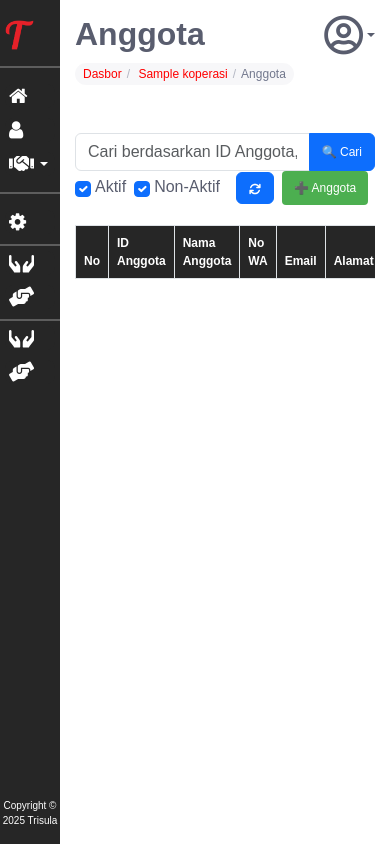
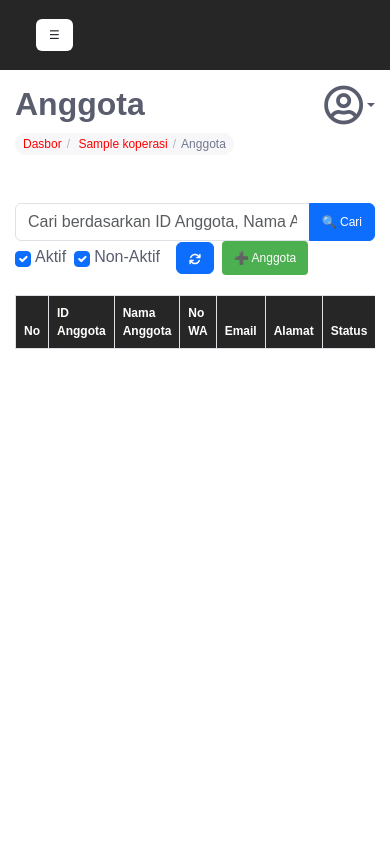
Before and after one commit to FauzanTrisuladana/Project-Trisula-PPW, a PHP site: page /Dasbor/Anggota/ in a window 390 px wide. Run offline with PHP 8.4, Linux system fonts and the light colour scheme; the visitor is signed in with stand-in values (Sample User, id 1); tables that the repository leaves empty or names only in its code hold one stand-in row (values such as "Sample post"); lists and menus that the app fills with data are empty.

Commit message:
fix: aside

```diff
--- a/Dasbor/aside.php
+++ b/Dasbor/aside.php
@@ -8,29 +8,37 @@ include_once 'sessionconfig.php';
 session_start();
 
 }?>
-<aside class="d-flex flex-column justify-content-between">
+<header class="d-flex justify-content-between align-items-center sticky-top d-md-none">
+    <button class="btn d-md-none m-3 bg-white" data-bs-toggle="offcanvas" data-bs-target="#mobileSidebar">
+        ☰
+    </button>
+</header>
+<aside class="d-none d-md-flex flex-column justify-content-between overflow-auto">
     <div>
         <a href="/Dasbor/">
-        <img alt="logo" class="logobesar" src="/assets/img/Trisula%20logo%20besar.png">
-        <img alt="logo" class="logokecil" src="/assets/img/Trisula%20Logo%20Kecil.png"></a>
+            <img alt="logo" class="logobesar" src="/assets/img/Trisula%20logo%20besar.png">
+        </a>
         <hr style="height: 2px;border: none;background: white;">
         <div class="v-navmenu">
             <p class="Navmenus">Main Menu</p>
             <a class="Menu" href="/Dasbor/">
                 <i class="fa fa-home icon-navbar"></i>
                 <p class="navpar">Dasbor</p>
-            </a><a class="Menu" href="/Dasbor/Anggota/"><i class="fa fa-user icon-navbar"></i>
+            </a>
+            <a class="Menu" href="/Dasbor/Anggota/">
+                <i class="fa fa-user icon-navbar"></i>
                 <p class="navpar">Anggota</p>
             </a>
             <?php if ($_SESSION['role']!='N'): ?>
-            <div class="dropdown"><a class="Menu dropdown-toggle" data-bs-toggle="dropdown"><i class="fas fa-handshake icon-navbar"></i>
+                <a class="Menu accordion-button d-flex align-items-center collapsed" type="button" data-bs-toggle="collapse" data-bs-target="#transaksiMenu">
+                    <i class="fas fa-handshake icon-navbar"></i>
                     <p class="navpar">Transaksi</p>
                 </a>
-                <div class="dropdown-menu position-absolute">
-                    <a class="dropdown-item" href="/Dasbor/Transaksi/Simpanan/">Simpanan</a>
-                    <a class="dropdown-item" href="/Dasbor/Transaksi/Pinjaman/">Pinjaman</a>
-                    <a class="dropdown-item" href="/Dasbor/Transaksi/Pelunasan/">Pelunasan</a></div>
-            </div>
+                <div class="accordion-body collapse" id="transaksiMenu">
+                    <a class="Menu" href="/Dasbor/Transaksi/Simpanan/">Simpanan</a>
+                    <a class="Menu" href="/Dasbor/Transaksi/Pinjaman/">Pinjaman</a>
+                    <a class="Menu" href="/Dasbor/Transaksi/Pelunasan/">Pelunasan</a>
+                </div>
             <?php endif?>
         </div>
         <hr style="height: 2px;border: none;background: white;">
@@ -63,3 +71,64 @@ session_start();
         <p class="text-white mb-0" style="font-size: 10px;">Copyright © 2025 Trisula</p>
     </div>
 </aside>
+
+<div class="d-md-none offcanvas offcanvas-start" tabindex="-1" id="mobileSidebar" style="width: 180px; background: #262626;">
+    <aside class="d-flex flex-column justify-content-between overflow-auto offcanvas-body">
+        <div>
+            <a href="/Dasbor/">
+                <img alt="logo" class="logobesar" src="/assets/img/Trisula%20logo%20besar.png">
+            </a>
+            <hr style="height: 2px;border: none;background: white;">
+            <div class="v-navmenu">
+                <p class="Navmenus">Main Menu</p>
+                <a class="Menu" href="/Dasbor/">
+                    <i class="fa fa-home icon-navbar"></i>
+                    <p class="navpar">Dasbor</p>
+                </a>
+                <a class="Menu" href="/Dasbor/Anggota/">
+                    <i class="fa fa-user icon-navbar"></i>
+                    <p class="navpar">Anggota</p>
+                </a>
+                <?php if ($_SESSION['role']!='N'): ?>
+                    <a class="Menu accordion-button d-flex align-items-center collapsed" type="button" data-bs-toggle="collapse" data-bs-target="#transaksiMenu">
+                        <i class="fas fa-handshake icon-navbar"></i>
+                        <p class="navpar">Transaksi</p>
+                    </a>
+                    <div class="accordion-body collapse" id="transaksiMenu">
+                        <a class="Menu" href="/Dasbor/Transaksi/Simpanan/">Simpanan</a>
+                        <a class="Menu" href="/Dasbor/Transaksi/Pinjaman/">Pinjaman</a>
+                        <a class="Menu" href="/Dasbor/Transaksi/Pelunasan/">Pelunasan</a>
+                    </div>
+                <?php endif?>
+            </div>
+            <hr style="height: 2px;border: none;background: white;">
+            <div class="v-navmenu">
+                <p class="Navmenus">Setup</p>
+                <a class="Menu" href="/Dasbor/Setup/"><i class="fa fa-gear icon-navbar"></i>
+                    <p class="navpar">Setup Koperasi</p>
+                </a>
+            </div>
+            <hr style="height: 2px;border: none;background: white;margin-top: 5px;margin-bottom: 5px;">
+            <div class="v-navmenu">
+                <p class="Navmenus">Ringkasan</p>
+                <a class="Menu" href="/Dasbor/Ringkasan/Simpanan/"><i class="fas fa-hands icon-navbar"></i>
+                    <p class="navpar">Simpanan</p>
+                </a><a class="Menu" href="/Dasbor/Ringkasan/Pinjaman/"><i class="fas fa-hands-helping icon-navbar"></i>
+                    <p class="navpar">Pinjaman</p>
+                </a>
+            </div>
+            <hr style="height: 2px;border: none;background: white;margin-top: 5px;margin-bottom: 5px;">
+            <div class="v-navmenu">
+                <p class="Navmenus">Laporan</p>
+                <a class="Menu" href="/Dasbor/Laporan/Simpanan/"><i class="fas fa-hands icon-navbar"></i>
+                    <p class="navpar">Simpanan</p>
+                </a><a class="Menu" href="/Dasbor/Laporan/Pelunasan/"><i class="fas fa-hands-helping icon-navbar"></i>
+                    <p class="navpar">Pelunasan</p>
+                </a>
+            </div>
+        </div>
+        <div class="mb-3">
+            <p class="text-white mb-0" style="font-size: 10px;">Copyright © 2025 Trisula</p>
+        </div>
+    </aside>
+</div>
--- a/assets/css/styles.css
+++ b/assets/css/styles.css
@@ -1,6 +1,6 @@
 aside {
   position: fixed;
-  width: 160px;
+  width: 180px;
   height: 100vh;
   padding: 0px;
   background: #262626;
@@ -8,9 +8,14 @@ aside {
 }
 
 main {
-  margin-left: 160px;
+  margin-left: 180px;
   padding: 15px;
   font-family: sans-serif;
+}
+@media (max-width: 767px) {
+  main {
+    margin-left: 0;
+  }
 }
 
 .Menu {
@@ -130,54 +135,9 @@ p {
 }
 
 @media (max-width: 767px) {
-  .navpar {
-    display: none;
-  }
-}
-
-@media (max-width: 767px) {
-  .Navmenus {
-    display: none;
-  }
-}
-
-@media (max-width: 767px) {
-  aside {
-    width: 60px;
-  }
-}
-
-@media (max-width: 767px) {
-  main {
-    margin-left: 60px;
-  }
-}
-
-@media (max-width: 767px) {
   #namaakun {
     display: none;
   }
-}
-
-@media (max-width: 767px) {
-  .Menu {
-    margin-bottom: 10px;
-    width: 50px;
-  }
-}
-
-@media (max-width: 767px) {
-  .icon-navbar {
-    font-size: 20px;
-  }
-}
-
-.logokecil {
-  height: 30px;
-  margin-top: 20px;
-  margin-right: 5px;
-  margin-left: 5px;
-  display: none;
 }
 
 .logobesar {
@@ -185,18 +145,6 @@ p {
   margin-top: 20px;
   margin-right: 5px;
   margin-left: 5px;
-}
-
-@media (max-width: 767px) {
-  .logobesar {
-    display: none;
-  }
-}
-
-@media (max-width: 767px) {
-  .logokecil {
-    display: block;
-  }
 }
 
 canvas {
@@ -391,3 +339,23 @@ header {
 .btn-depan {
   font-size: 24px;
 }
+.accordion-button::after {
+  width: auto;
+  height: auto;
+  content: "▲";
+  font-weight: 100;
+  transform: translateY(-4px);
+}
+.accordion-button:not(.collapsed)::after {
+  width: auto;
+  height: auto;
+  content: "▼";
+  transform: translate(-5px, -4px);
+  transform: rotate(0deg);
+}
+.accordion-button {
+  background-color: #262626;
+}
+.accordion-button:not(.collapsed) {
+  background-color: white;
+}
```
